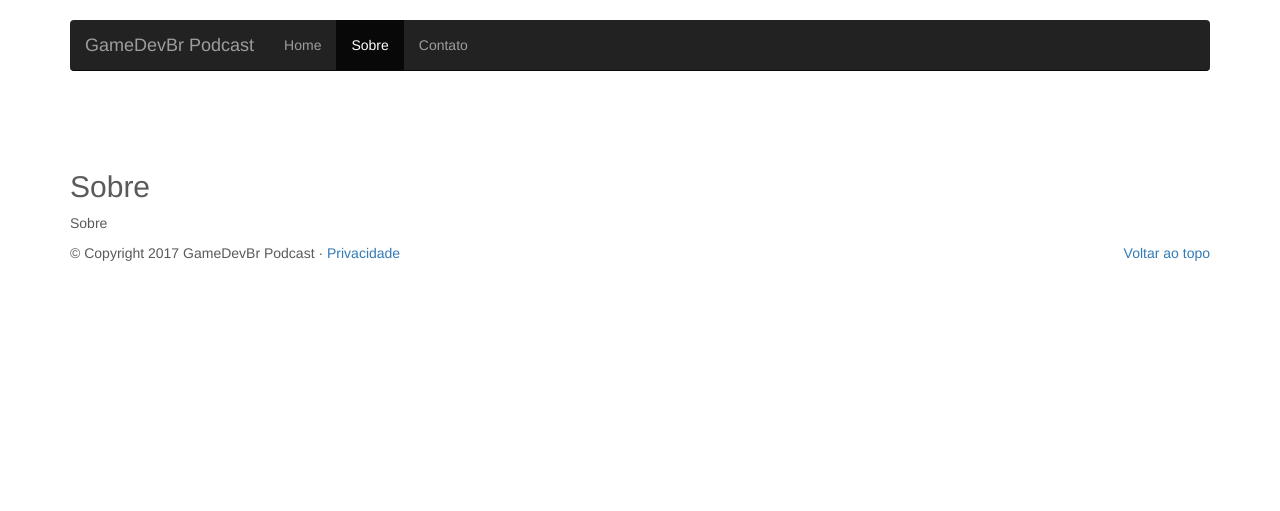
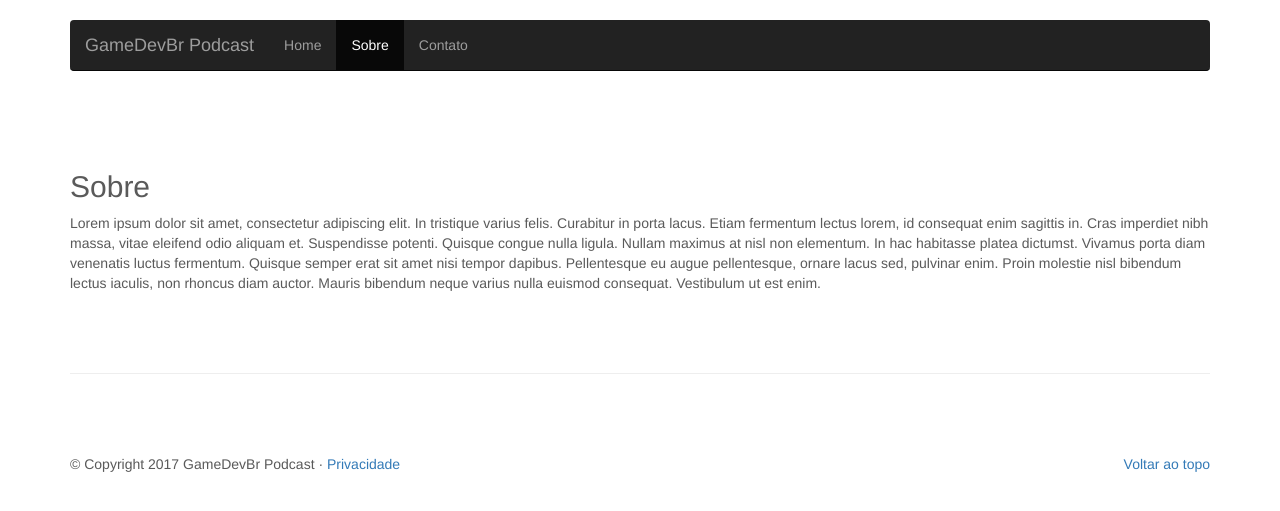
Before and after one commit to gamedevbr-podcast/gamedevbr-podcast.github.io, a Jekyll site: the page built from sobre.md, in a window 1280 px wide. Shown: the top 511 px of the page. Built offline with Jekyll 4.4.1, drawn with Linux system fonts in a browser that asks for light colours.

Commit message:
Page adjustments

```diff
--- a/_layouts/page_no_comment.html
+++ b/_layouts/page_no_comment.html
@@ -5,3 +5,5 @@
 <h2>{{ page.title }}</h2>
 
 {{ content }}
+
+<hr class="featurette-divider">
--- a/_layouts/post.html
+++ b/_layouts/post.html
@@ -10,3 +10,5 @@
 <hr class="featurette-divider">
 
 {% include comments.html %}
+
+<br/>
--- a/sobre.md
+++ b/sobre.md
@@ -3,4 +3,4 @@
 title: Sobre
 ---
 
-Sobre
+Lorem ipsum dolor sit amet, consectetur adipiscing elit. In tristique varius felis. Curabitur in porta lacus. Etiam fermentum lectus lorem, id consequat enim sagittis in. Cras imperdiet nibh massa, vitae eleifend odio aliquam et. Suspendisse potenti. Quisque congue nulla ligula. Nullam maximus at nisl non elementum. In hac habitasse platea dictumst. Vivamus porta diam venenatis luctus fermentum. Quisque semper erat sit amet nisi tempor dapibus. Pellentesque eu augue pellentesque, ornare lacus sed, pulvinar enim. Proin molestie nisl bibendum lectus iaculis, non rhoncus diam auctor. Mauris bibendum neque varius nulla euismod consequat. Vestibulum ut est enim.
```
Also changed, not shown: contato.md (+1 -1 lines).
